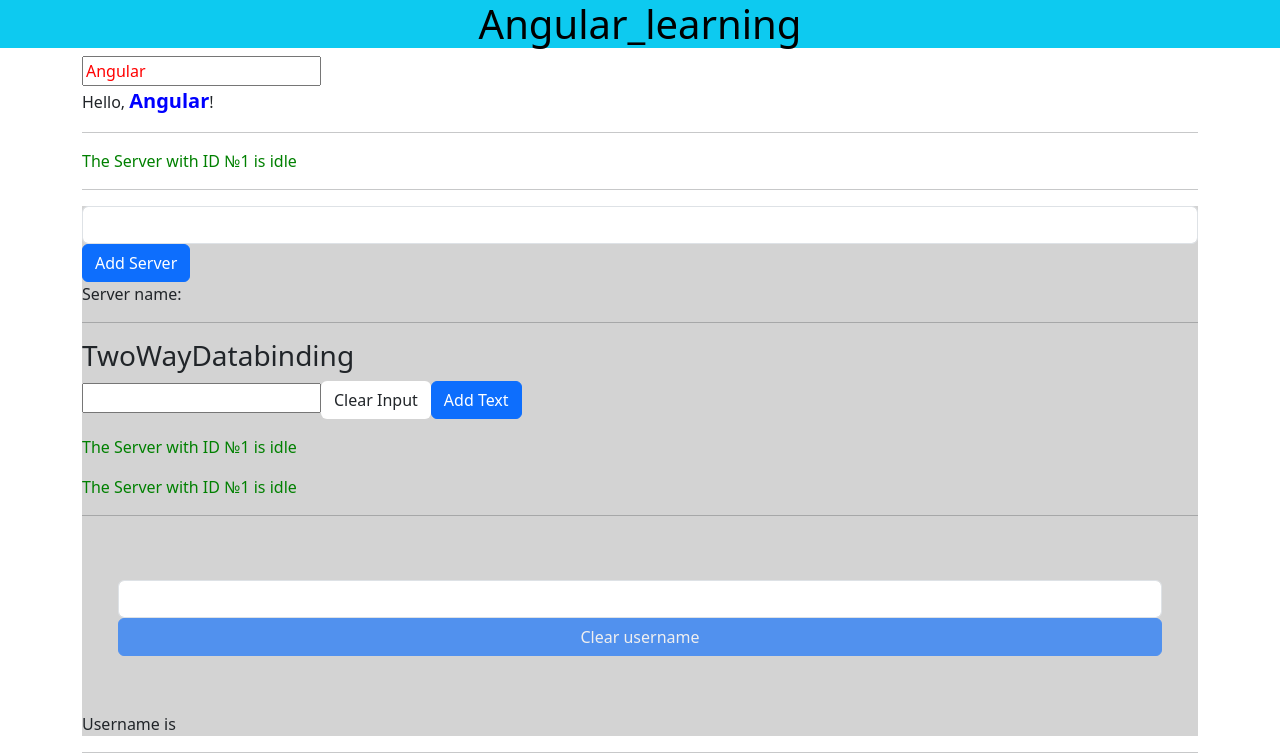
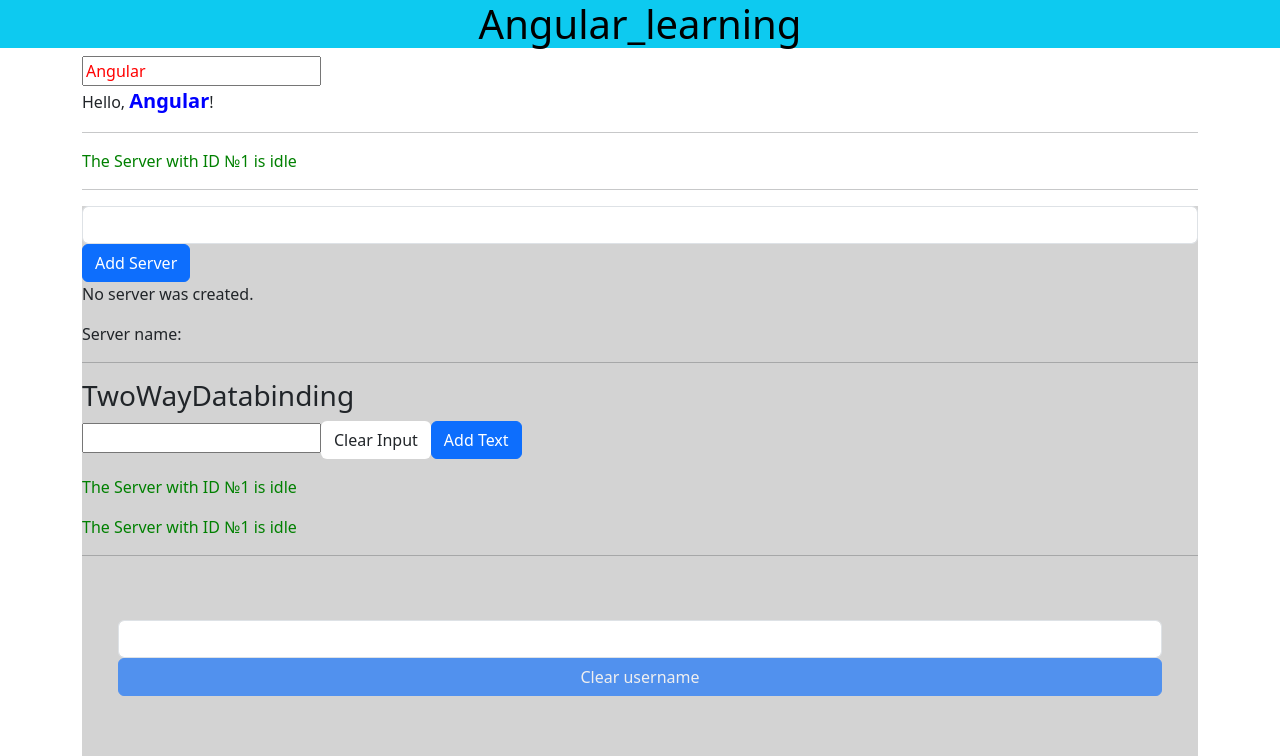
Before and after one commit to MAG1980/Angular_learning, an Angular app: page / in a window 1280 px wide. Shown: the top 756 px of the page. Built offline with nearby package versions, Linux system fonts and the light colour scheme.

Commit message:
Условный рендеринг *ngIf="...; else #link" с использованием директивы <ng-template #link></ng-template>

```diff
--- a/src/app/servers/servers.component.html
+++ b/src/app/servers/servers.component.html
@@ -13,7 +13,10 @@
   >Add Server
   </button>
 <!--  <p>{{serverCreationStatus}}</p>-->
-  <p *ngIf="serverName.length">Server was created. Server name is {{ serverName }}</p>
+  <p *ngIf="serverName.length; else noServer">Server was created. Server name is {{ serverName }}</p>
+  <ng-template #noServer>
+    <p>No server was created.</p>
+  </ng-template>
   <p>Server name:{{ serverName }}</p>
   <hr/>
   <h3>TwoWayDatabinding</h3>
```
